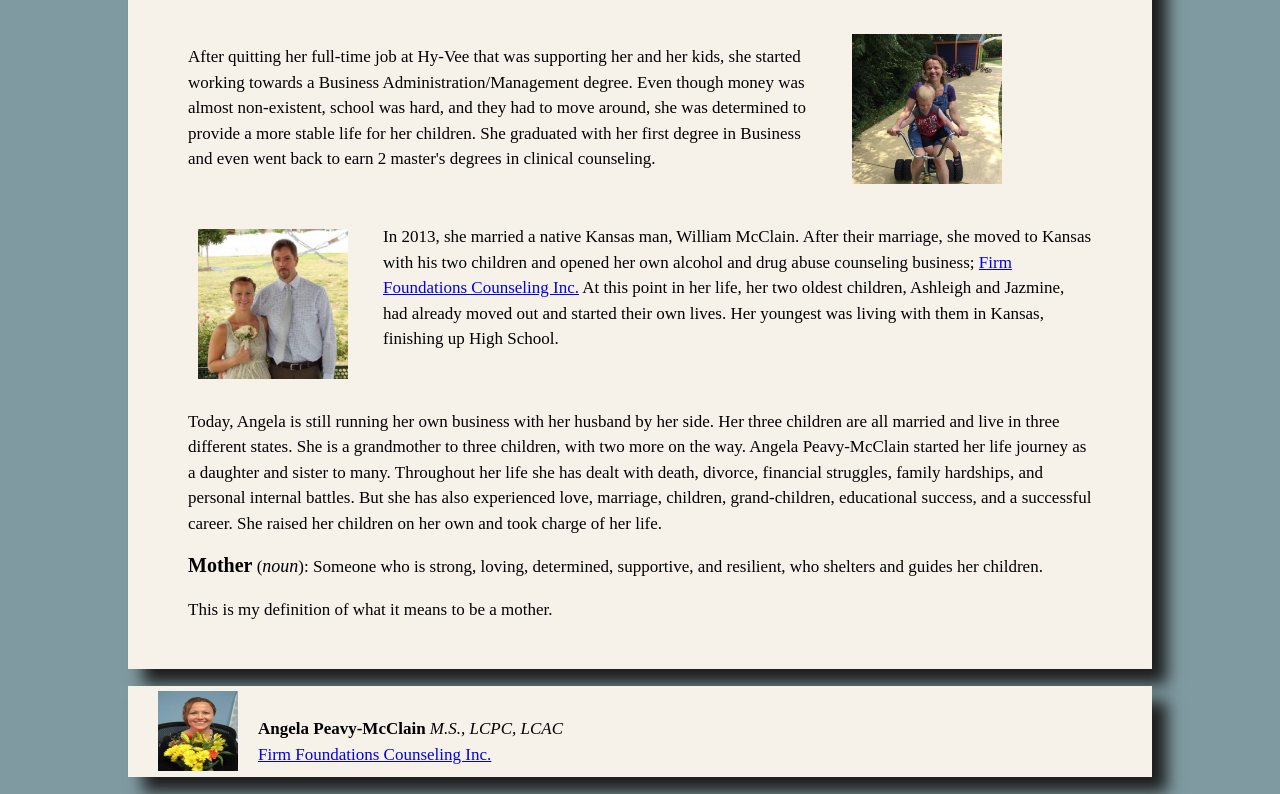
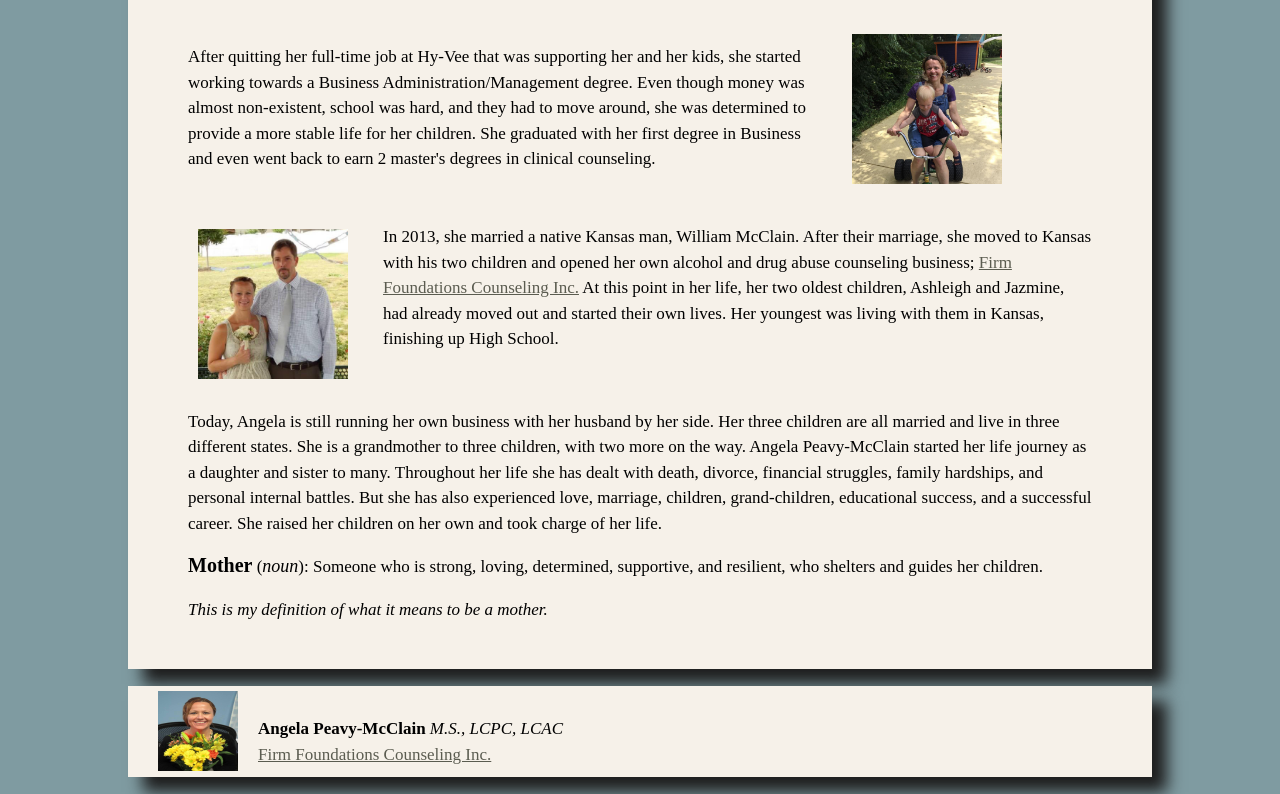
Before and after one commit to ashleigh-lyman/ashleigh-lyman.github.io-bioSite, a plain HTML site: page index.html in a window 1280 px wide. Shown: the part 1022-1816 px from the top of the page. Drawn offline with Linux system fonts and the light colour scheme.

Commit message:
second commit
minor modifications of text color and style, made changes and added text

```diff
--- a/style.css
+++ b/style.css
@@ -76,8 +76,8 @@ p{
 
 }
 
-#underdef{
-
+.underdef{
+	font-style: italic;
 }
 
 #firstparagraph{
@@ -141,3 +141,15 @@ footer img{
 	padding-right: 20px;
 
 }
+
+a:link{
+	color: #5b5c50;
+}
+
+a:visited{
+	color: blue;
+}
+
+a:hover{
+	color: orange;
+}
```
